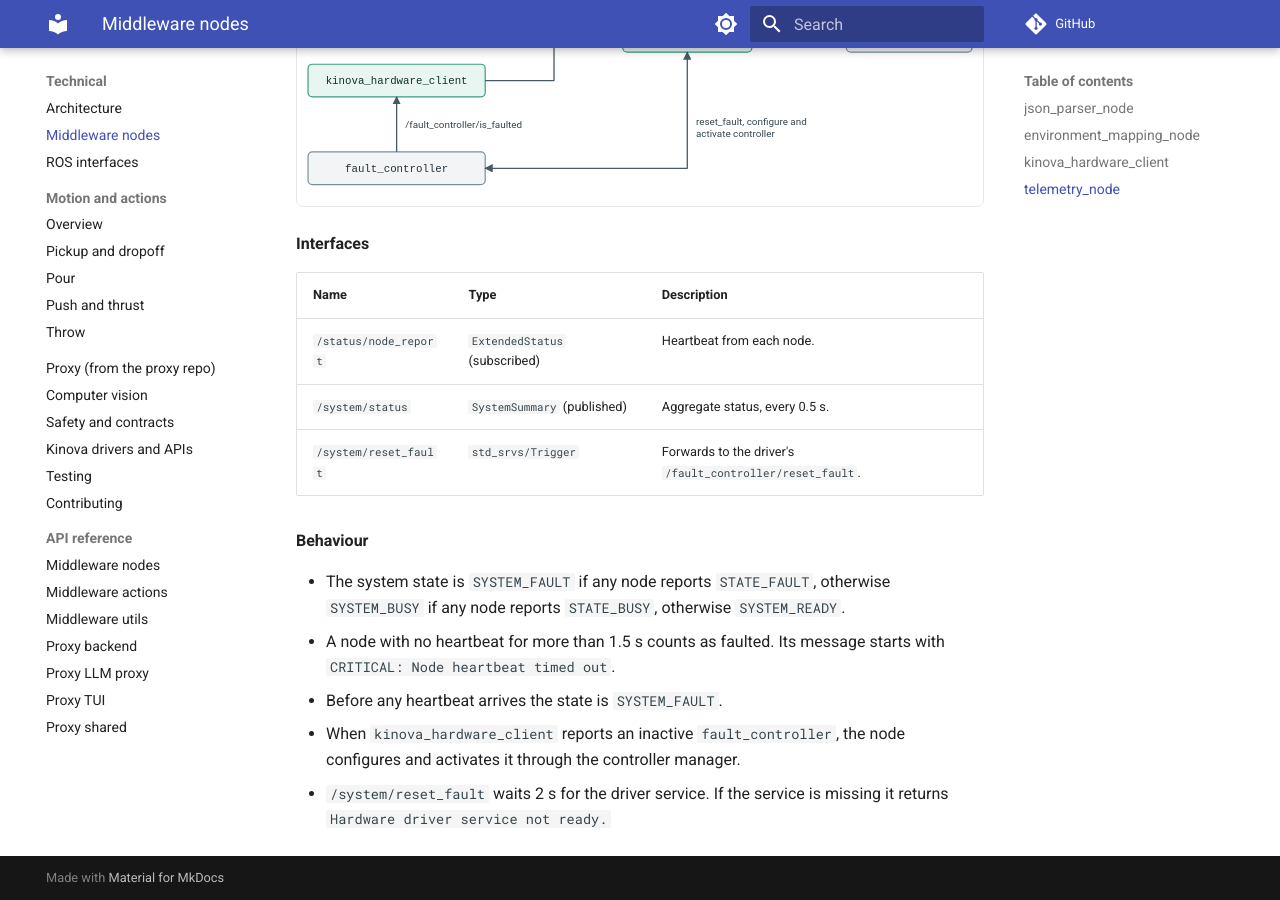
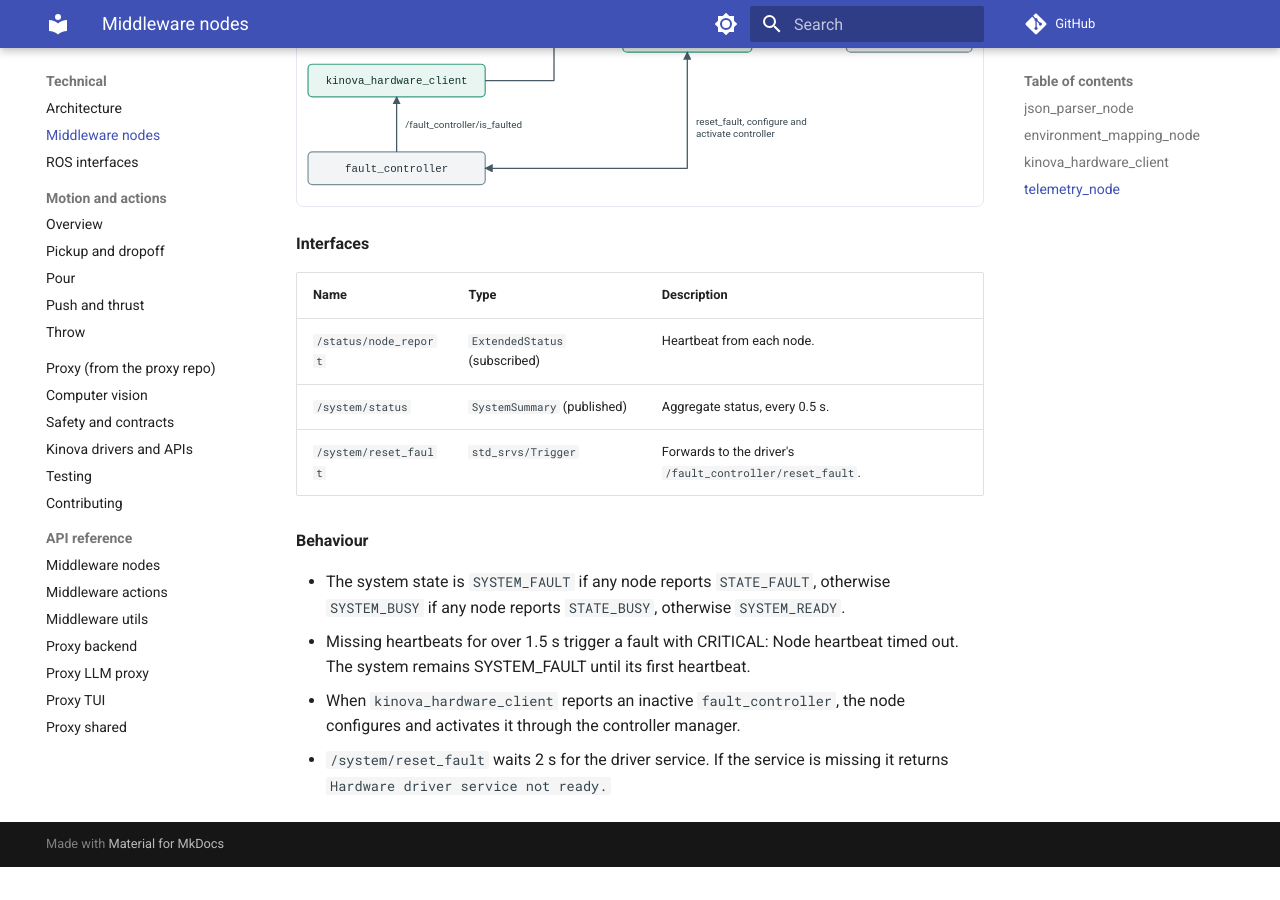
Before and after one commit to Jeremy-Allan/ROS2-middleware, an MkDocs documentation site: the page built from docs/technical/middleware-nodes.md, in a window 1280 px wide and 900 px high, scrolled down 5286 px. Built offline with MkDocs 1.6.1 and Material for MkDocs 9.7.7, drawn with Linux system fonts in a browser that asks for light colours; comment, search, counter and statistics services are not loaded; after the commit the page ends 6153 px from its top, so only the background shows below that; some of the changed text lies outside the part shown.

Commit message:
Update middleware-nodes.md

```diff
--- a/docs/technical/middleware-nodes.md
+++ b/docs/technical/middleware-nodes.md
@@ -72,7 +72,7 @@
 
 ## kinova_hardware_client
 
-The only node that sends motion commands to the arm and gripper. The node is named `kinova_hardware_client`, and its services use that name as a prefix.
+The sole middleware node sending arm and gripper motion commands. Its services use the /kinova_hardware_client/ prefix.
 
 **Services**
 
@@ -123,7 +123,6 @@
 **Behaviour**
 
 - The system state is `SYSTEM_FAULT` if any node reports `STATE_FAULT`, otherwise `SYSTEM_BUSY` if any node reports `STATE_BUSY`, otherwise `SYSTEM_READY`.
-- A node with no heartbeat for more than 1.5 s counts as faulted. Its message starts with `CRITICAL: Node heartbeat timed out`.
-- Before any heartbeat arrives the state is `SYSTEM_FAULT`.
+- Missing heartbeats for over 1.5 s trigger a fault with CRITICAL: Node heartbeat timed out. The system remains SYSTEM_FAULT until its first heartbeat.
 - When `kinova_hardware_client` reports an inactive `fault_controller`, the node configures and activates it through the controller manager.
 - `/system/reset_fault` waits 2 s for the driver service. If the service is missing it returns `Hardware driver service not ready.`
```
Also changed, not shown: other parts of docs/technical/middleware-nodes.md (+1 -1 lines).
